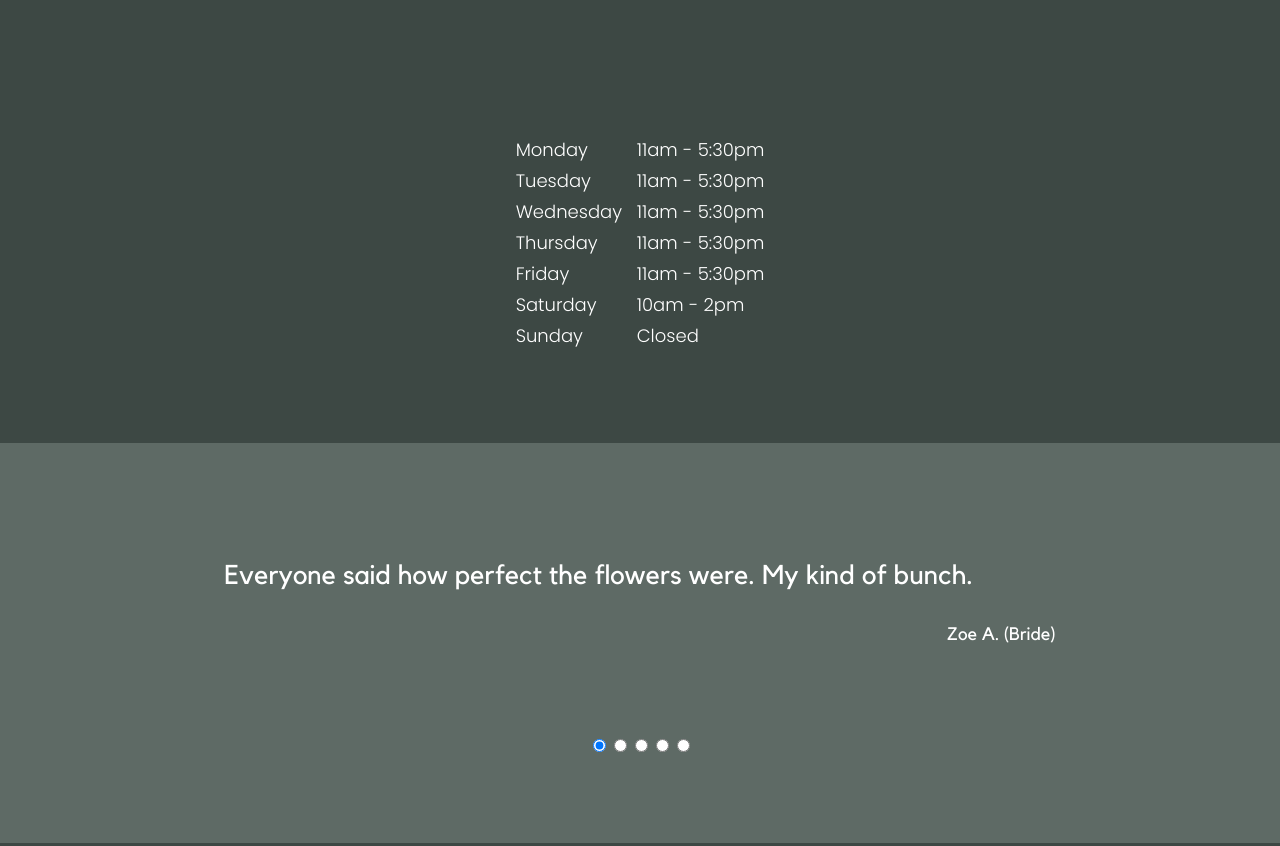
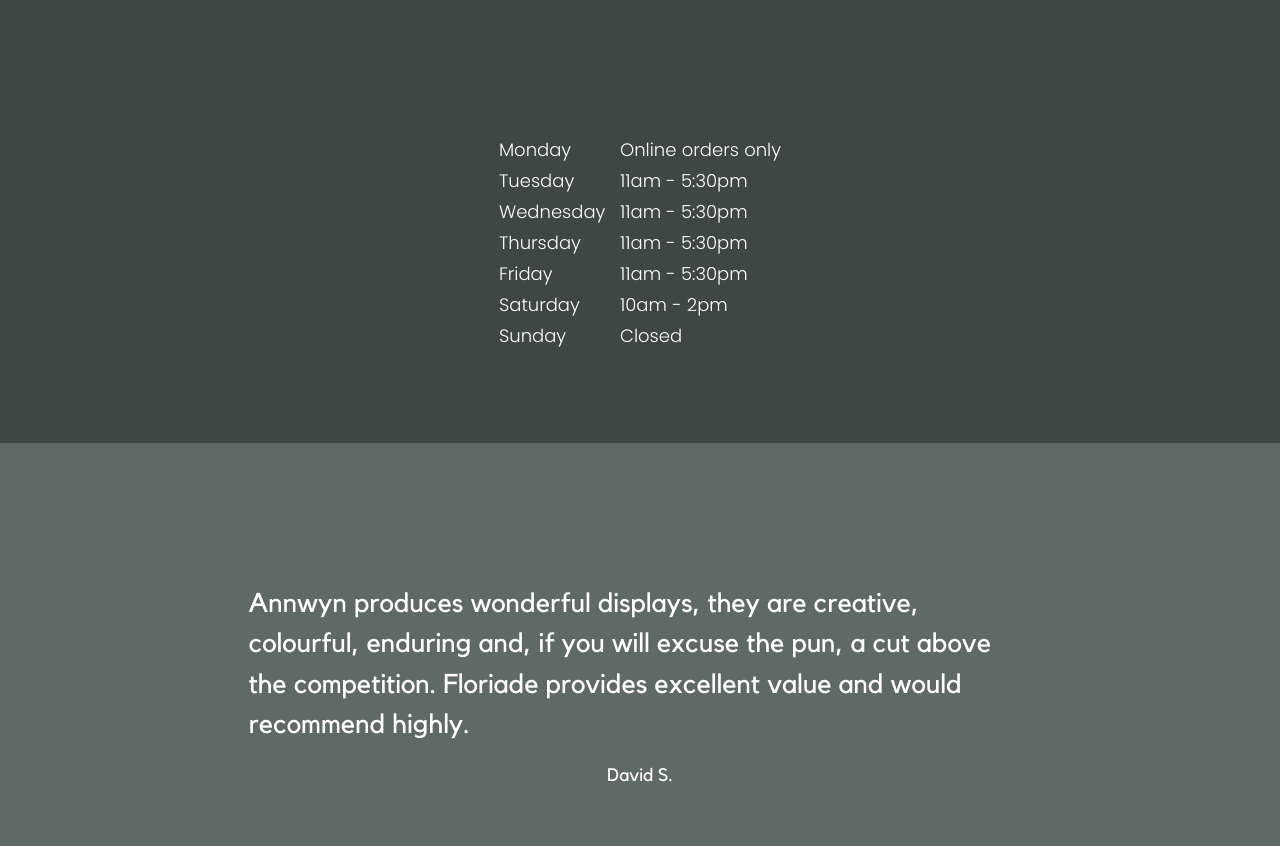
Before and after one commit to geofftobin71/fl_webpage, an Eleventy site: page src/index.njk in a window 1280 px wide. Shown: the part 3240-4086 px from the top of the page. Built offline with nearby package versions, Linux system fonts and the light colour scheme; Eleventy itself is replaced by a stand-in of ours; files that its build step writes are made by us from their sources.

Commit message:
reviews section

```diff
--- a/src/_data/closed_dates.json
+++ /dev/null
@@ -1,6 +0,0 @@
-[
-  "12 Oct 2020",
-  "09 Oct 2020",
-  "08 Oct 2020",
-  "05 Oct 2020"
-]
--- /dev/null
+++ b/src/_data/shop_closed_dates.json
@@ -0,0 +1,5 @@
+[
+  "13 Oct 2020",
+  "09 Oct 2020",
+  "08 Oct 2020"
+]
--- a/src/_data/shop_hours.json
+++ b/src/_data/shop_hours.json
@@ -1,5 +1,5 @@
 {
-  "monday": "11am - 5:30pm",
+  "monday": "Online orders only",
   "tuesday": "11am - 5:30pm",
   "wednesday": "11am - 5:30pm",
   "thursday": "11am - 5:30pm",
--- a/src/_includes/reviews-section.njk
+++ b/src/_includes/reviews-section.njk
@@ -20,15 +20,12 @@
 }
 .slider__content {
   width: 100%;
-  height: 100%;
-  padding-left: 1em;
-  padding-right: 1em;
-}
-.slider__content .stack {
-  width: 100%;
-  height: 80%;
+  height: 85%;
   overflow-x: hidden;
   overflow-y: auto;
+  display: flex;
+  flex-direction: column;
+  justify-content: center;
 }
 .slider__nav {
   z-index: 10;
@@ -50,7 +47,8 @@
   left: -400%;
 }
 </style>
-<section class="bg-shade1 half-height" style="min-height:400px">
+
+<section class="bg-shade1 font-size-1" style="height:20em">
   <div class="slider">
     <input type="radio" name="slider" title="slide1" class="slider__nav" checked="checked"/>
     <input type="radio" name="slider" title="slide2" class="slider__nav"/>
@@ -58,11 +56,11 @@
     <input type="radio" name="slider" title="slide4" class="slider__nav"/>
     <input type="radio" name="slider" title="slide5" class="slider__nav"/>
     <div class="slider__inner">
-      {% for item in reviews | shuffle | head(5) -%}
-        <div class="slider__content center center-both">
-          <div class="stack font-secondary">
+      {% for item in reviews | removeLongReviews(300) | shuffle | head(5) -%}
+        <div class="wrapper" style="width:100%;height:100%">
+          <div class="slider__content center flow font-secondary">
             <p class="font-size-1">{{ item.review }}</p>
-            <p class="font-size-0" style="align-self:flex-end">{{ item.name }}</p>
+            <p class="font-size-0 text-center">{{ item.name }}</p>
           </div>
         </div>
       {% endfor -%}
--- a/src/_includes/shop_hours.njk
+++ b/src/_includes/shop_hours.njk
@@ -2,7 +2,7 @@
   {% set monday = now_nz.startOf('week') %}
   {% set days = [ monday, monday.plus({days:1}), monday.plus({days:2}), monday.plus({days:3}), monday.plus({days:4}), monday.plus({days:5}), monday.plus({days:6}) ] %}
   {% for day in days %}
-    {% if day | readableDate in closed_dates %}
+    {% if day | readableDate in shop_closed_dates %}
       <tr><td>{{ day.weekdayLong }}&nbsp;</td><td>&nbsp;Closed {{ day | readableDate }}</td></tr>
     {% else %}
       <tr><td>{{ day.weekdayLong }}&nbsp;</td><td>&nbsp;{{ shop_hours[ day.weekdayLong | lower ] }}</td></tr>
--- a/src/css/layout.css
+++ b/src/css/layout.css
@@ -79,6 +79,18 @@
     position: absolute;
     width: 1px;
     white-space: nowrap;
+  }
+
+  .text-left {
+    text-align: left;
+  }
+
+  .text-center {
+    text-align: center;
+  }
+
+  .text-right {
+    text-align: right;
   }
 
   .button {
```
Also changed, not shown: .eleventy.js, .forestry/settings.yml.
